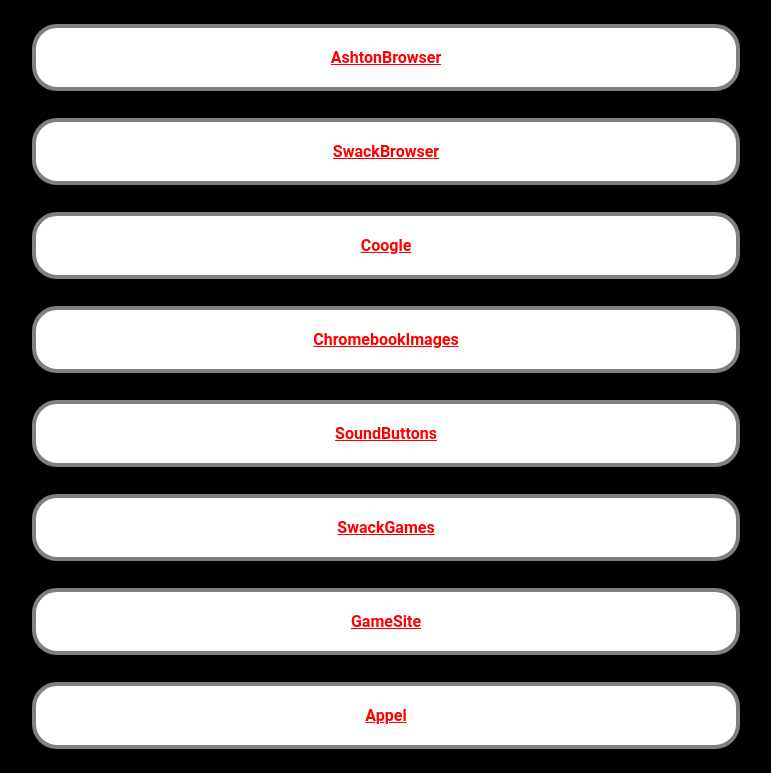
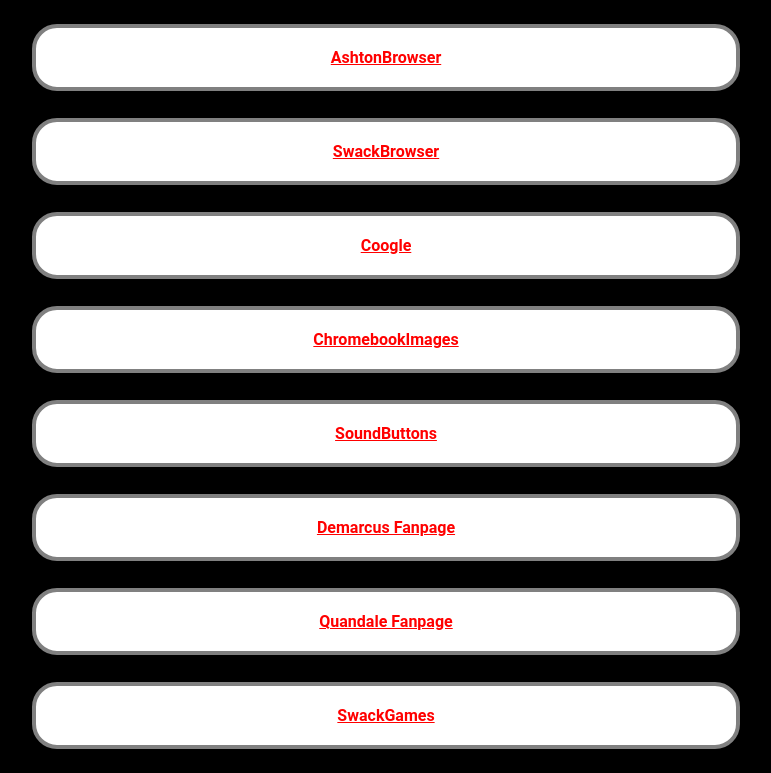
Before and after one commit to Aerolixdev/Test123, a plain HTML site: page index.html in a window 1280 px wide. Shown: the part 151-924 px from the top of the page, without its empty margins (254-1025 px from the left). Drawn offline with Linux system fonts and the light colour scheme.

Commit message:
Update index.html

```diff
--- a/index.html
+++ b/index.html
@@ -19,6 +19,10 @@
         <br>
         <a href="https://soundbuttons.netlify.app" class="sites">SoundButtons</a>
         <br>
+        <a href="https://demarcusfanpage.netlify.app" class="sites">Demarcus Fanpage</a>
+        <br>
+        <a href="https://https://quandalefanpage.netlify.app/" class="sites">Quandale Fanpage</a>
+        <br>
         <a href="https://sites.google.com/stmike.net/swack?pli=1&authuser=2" class="sites">SwackGames</a>
         <br>
         <a href="https://thegamesite.netlify.app" class="sites">GameSite</a>
@@ -29,7 +33,6 @@
         <br>
         <a href="https://gdash.netlify.app/" class="sites">Geometry Dash</a>
         <br>
-        <a href="https://demarcusfanpage.netlify.app" class="sites">Demarcus Fanpage</a>
 
     </body>
 </html>
```
